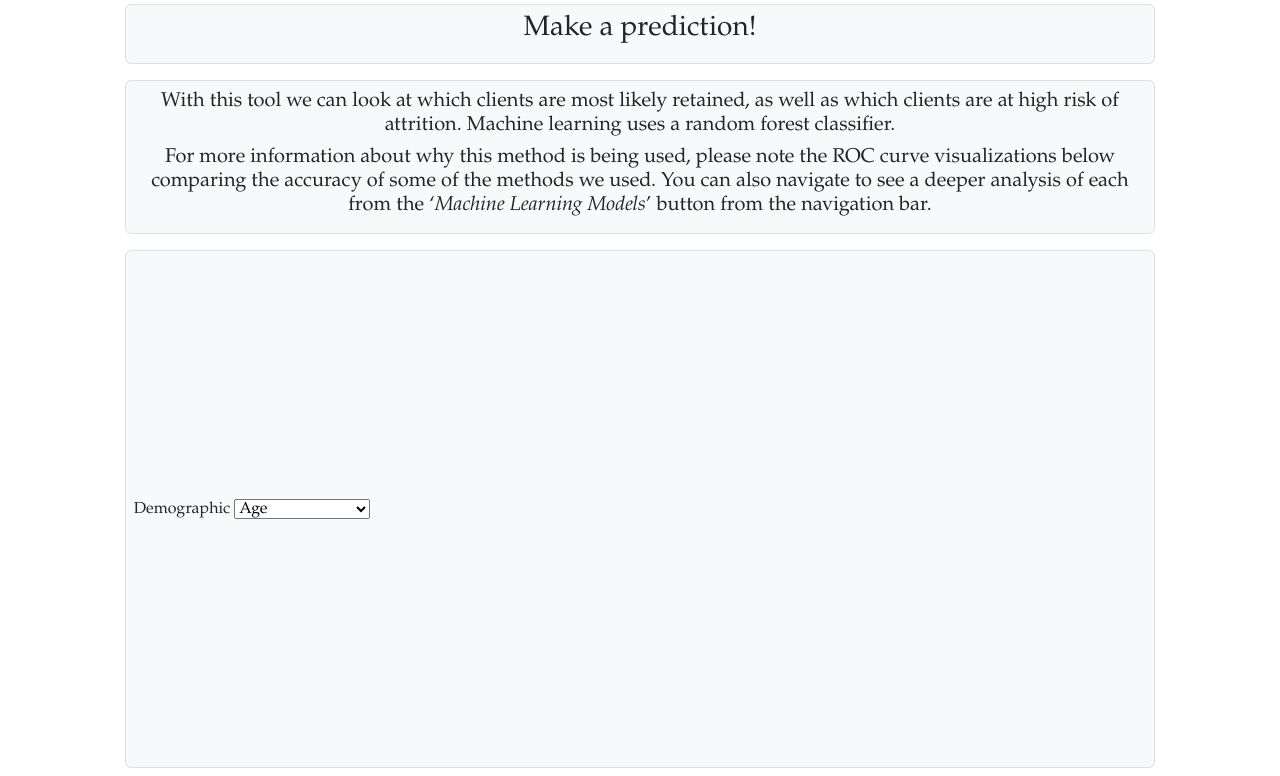
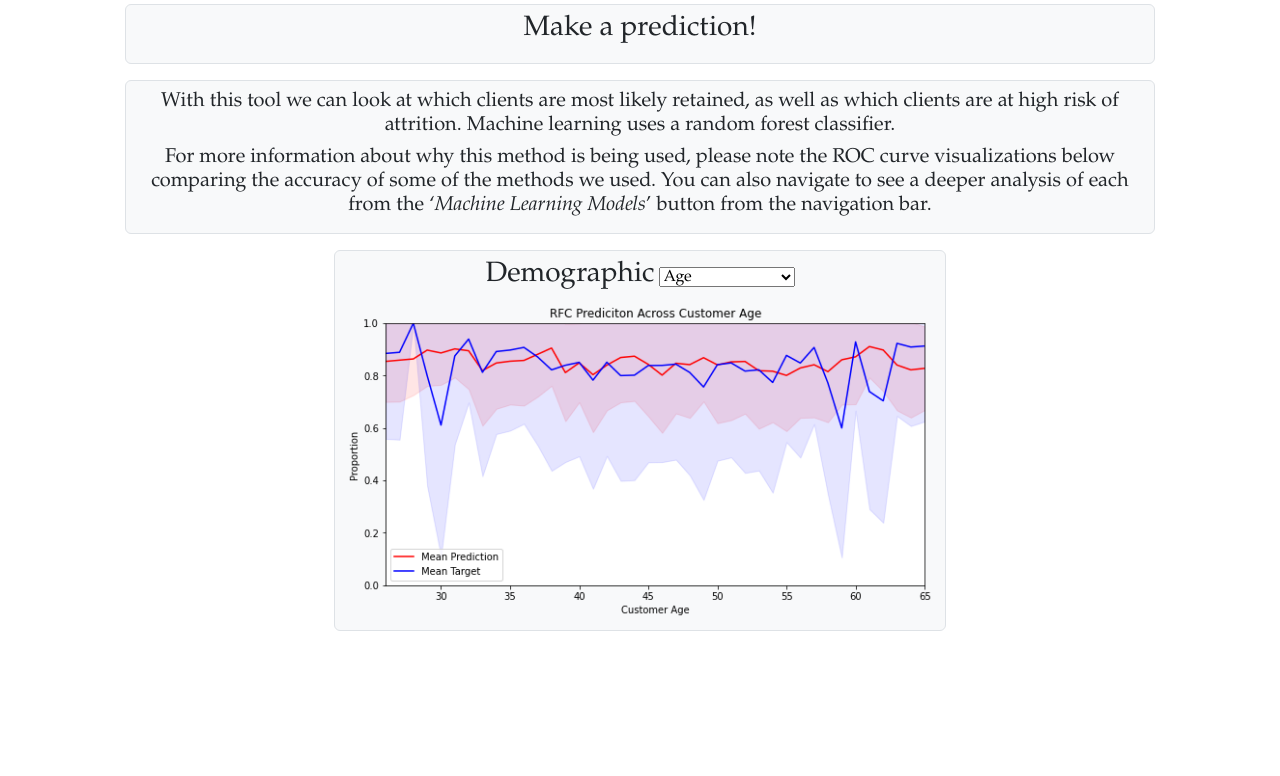
Before and after one commit to asundquistdavis/credit-churn-prediction, a Flask app: page /predict in a window 1280 px wide. Shown: the part 811-1587 px from the top of the page. After the commit the page ends 1442 px from the top, so only its background shows below. Run offline with Flask 2, Linux system fonts and the light colour scheme; parts of the project's set-up code (start-up, migrations or seed data) failed here and were passed over.

Commit message:
fixed/added numerous features on prediction page

```diff
--- a/app.py
+++ b/app.py
@@ -2,6 +2,7 @@
 from flask import Flask, request, render_template
 import numpy as np
 from pickle import load
+from random import choice
 
 # load model and scaler
 ss = load(open('Scalers/d-rfc.pkl', 'rb'))
@@ -20,7 +21,7 @@ def is_valid(entry):
         entry['numdep'] = int(entry['numdep'])
         return True, ''
 
-# this converts entries <dict> into features <list/1d array>
+# this converts the users `entries` <dict> into `features` <list/1d array> which can be pased into
 def features_from(entry):
     features = []
     features.append(entry['age'])
@@ -38,6 +39,8 @@ def features_from(entry):
 #  --- these are some static variables for the prediction route ---
 # this sets the threshold for the rfc model (i.e. positive prediction probabilities greater than `MODEL_THRESHOLD` will be considered positve cases)
 MODEL_TRHESHOLD = .91
+
+EMOJIS = (('&#x1f613;', '&#x1f627;', '&#x1f635;', '&#x1f626;'), ('&#x1f600;', '&#x1f601;', '&#x1f607;', '&#x1f64f;'))
 
 DEMOGRAOHICS = ['Age', 'Gender', 'Dependents', 'Education Level', 'Marital Status', 'Annual Income']
 
@@ -70,10 +73,13 @@ def predict():
         print(rfc.predict(features_scaled)[0])
 
         # use the model to make a prediction based on the users entry/features
+
+        prediction = (0 if rfc.predict_proba(features_scaled)[0,1] < MODEL_TRHESHOLD else 1)
+
         outcomes = ['high risk attrition customer', 'low risk attrition customer']
-        prediction = outcomes[(0 if rfc.predict_proba(features_scaled)[0,1] < MODEL_TRHESHOLD else 1)]
 
-        prediction_text = f'{prediction.capitalize()}.'
+        prediction_text = f'{outcomes[prediction].capitalize()} {choice(EMOJIS[prediction])}'
+
         return render_template('predict.html', demographics=DEMOGRAOHICS, prediction_text=prediction_text, entry=entry)
     else:
         return render_template('predict.html', demographics=DEMOGRAOHICS, prediction_text='Make a prediction!')
@@ -98,38 +104,12 @@ def neural_network():
 @app.route('/model/random-forest-classifier')
 def random_forest_classifier():
     return render_template('model/random_forest.html')
+# ---
 
+# compare models route
 @app.route('/comparison')
 def comparison():
     return render_template('comparison.html')
 
-@app.route('/predict2', methods=['GET', 'POST'])
-def this_is_just_a_test():
-    if request.method == 'POST':
-
-        # get user entry from form
-        entry = {k:v for k,v in request.form.items()}
-
-        # check if age and number of deps. are numeric
-        if not is_valid(entry)[0]:
-            return render_template('Prediction-tester.html', demographics=DEMOGRAOHICS, prediction_text=is_valid(entry)[1], entry=entry)
-
-        # build feature array from entry
-        features = features_from(entry)
-
-        # scale features using the model's scaler
-        features_scaled = ss.transform(features)
-
-        print(rfc.predict(features_scaled)[0])
-
-        # use the model to make a prediction based on the users entry/features
-        outcomes = ['high risk attrition customer', 'low risk attrition customer']
-        prediction = outcomes[(0 if rfc.predict_proba(features_scaled)[0,1] < MODEL_TRHESHOLD else 1)]
-
-        prediction_text = f'{prediction.capitalize()}.'
-        return render_template('Prediction-tester.html', demographics=DEMOGRAOHICS, prediction_text=prediction_text, entry=entry)
-    else:
-        return render_template('Prediction-tester.html', demographics=DEMOGRAOHICS, prediction_text='Make a prediction!')
-
 if __name__ == '__main__':
     app.run(debug=True)
--- a/static/js/view.js
+++ b/static/js/view.js
@@ -1,5 +1,18 @@
 let VIEWS = {'Age': 'Customer_Age_view.png', 'Gender': 'Gender_view.png', 'Dependents': 'Dependent_count_view.png', 'Education Level': 'Education_Level_view.png', 'Marital Status': 'Marital_Status_view.png', 'Annual Income': 'Income_Category_view.png'};
 
+function init() {
+    let select = d3.select('#demo')
+    for (i = 0; i < Object.keys(VIEWS).length; i++) {
+        let demo = Object.keys(VIEWS)[i];
+        select.append('option').attr('value', demo).text(demo)
+    };
+    let demo = d3.select('#demo').select('option').attr('value')
+    console.log(demo)
+    d3.select('#demoView').attr('src', `static/assets/${VIEWS[demo]}`);
+};
+
 function changeView(demo) {
-    d3.selectAll('#demoView').attr('src', `static/assets/${VIEWS[demo]}`)
+    d3.select('#demoView').attr('src', `static/assets/${VIEWS[demo]}`);
 };
+
+init();
--- a/templates/predict.html
+++ b/templates/predict.html
@@ -193,7 +193,7 @@
             <div class="col-md-10">
                 <!-- Row element -->
                 <div class="border rounded bg-light m-2 p-2">
-                    <p class="h3 text-center">{{prediction_text}}</p>
+                    <p class="h3 text-center">{{prediction_text|safe}}</p>
                 </div>
             </div>
             <div class="col-md-1">
@@ -221,25 +221,24 @@
         <!-- Visualizations -->
         <!-- ROC Random Forest -->
         <div class="row g-0">
-            <div class="col-md-1">
+            <div class="col-md-3">
                 <!-- Intentionally Blank -->
             </div>
-            <div class="col-md-10">
+            <div class="col-md-6">
                 <!-- Row element -->
                 <div class="border rounded bg-light m-2 p-2">
 
-                    <label for="demo">Demographic</label>
+                    <div style="text-align:center">
+                    <label class="h3" for="demo">Demographic</label>
                     <select name="demo" id="demo" onchange="changeView(this.value)">
-                        {% for demo in demographics %}
-                        <option value="{{ demo }}">{{ demo }}</option>
-                        {% endfor %}
+
                     </select>
 
-                    <img id="demoView", height="500px"/>
+                    <img id="demoView" class="m-auto d-block" width="100%"/>
 
                 </div>
             </div>
-            <div class="col-md-1">
+            <div class="col-md-3">
                 <!-- Intentionally Blank -->
             </div>
         </div>
```
Also changed, not shown: static/assets/Customer_Age_view.png, static/assets/Dependent_count_view.png, static/assets/Education_Level_view.png, static/assets/Gender_view.png, static/assets/Income_Category_view.png, static/assets/Marital_Status_view.png, 1 other file.
